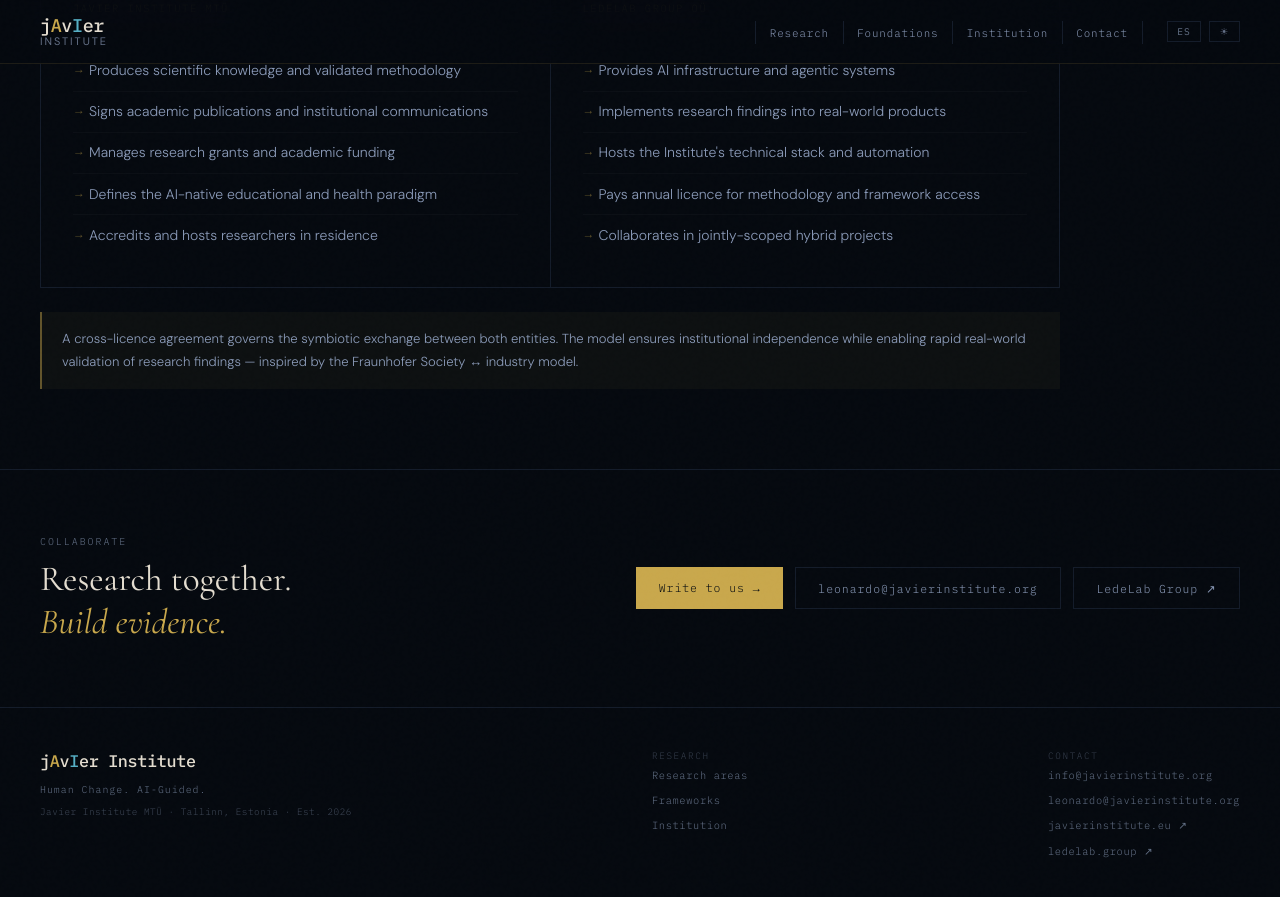
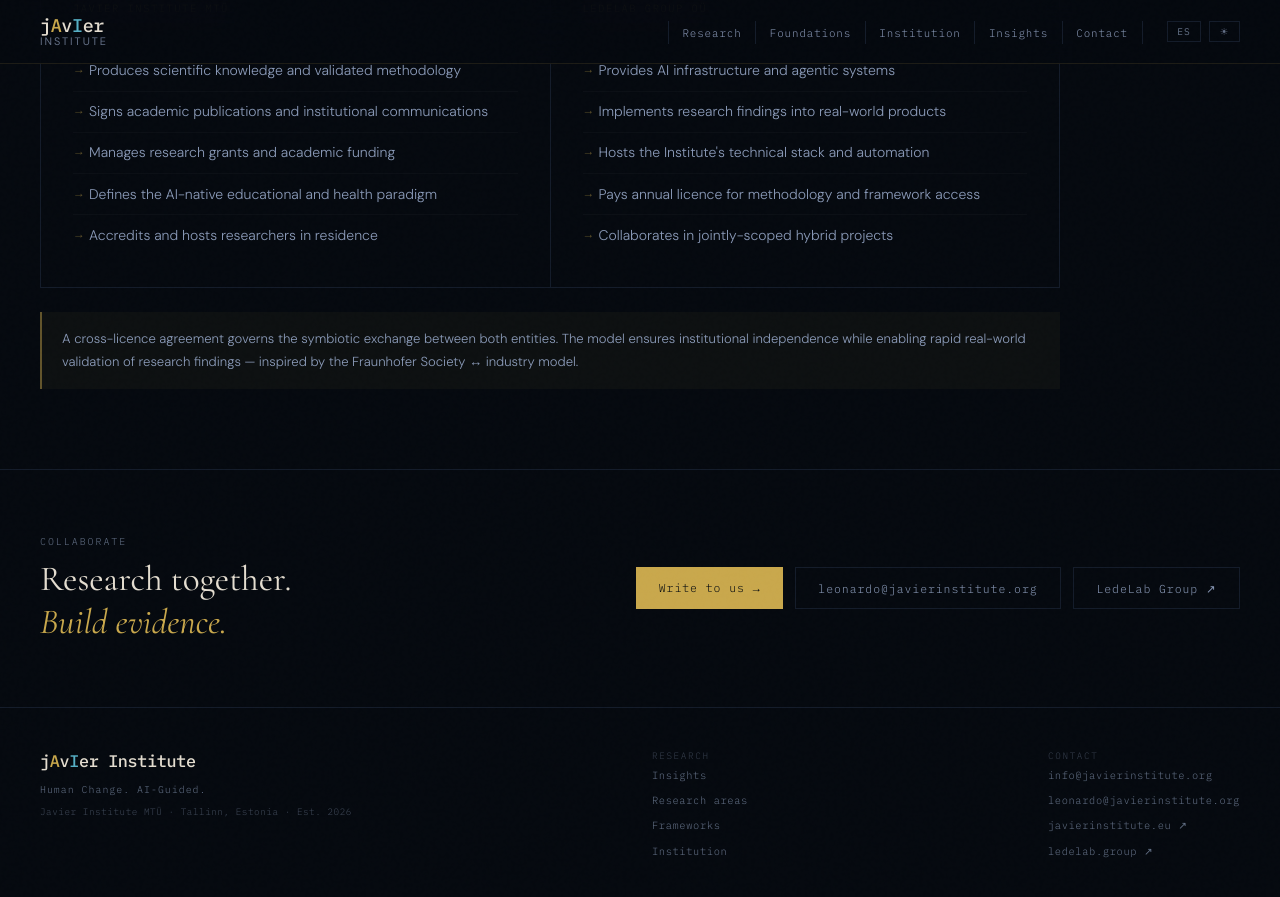
Before and after one commit to ledelab2030/javierinstitute, a Jekyll site: the page index.html, which Jekyll copies as it is, in a window 1280 px wide and 900 px high, scrolled down 3510 px. Shown: the top 897 px of the window. Built offline with Jekyll 4.4.1, drawn with Linux system fonts in a browser that asks for light colours.

Commit message:
Add Insights link to navigation and footer

```diff
--- a/index.html
+++ b/index.html
@@ -697,6 +697,7 @@
         <li><a href="#research"     data-en="Research"     data-es="Investigación">Research</a></li>
         <li><a href="#foundations"  data-en="Foundations"  data-es="Fundamentos">Foundations</a></li>
         <li><a href="#institution"  data-en="Institution"  data-es="Institución">Institution</a></li>
+        <li><a href="/insights/"     data-en="Insights"     data-es="Insights">Insights</a></li>
         <li><a href="#contact"      data-en="Contact"      data-es="Contacto">Contact</a></li>
       </ul>
       <button class="ctrl" id="langBtn" onclick="toggleLang()">ES</button>
@@ -1156,6 +1157,7 @@
         Research
       </div>
       <div class="footer-links">
+        <a href="/insights/"   data-en="Insights"        data-es="Insights">Insights</a>
         <a href="#research"    data-en="Research areas"  data-es="Líneas de investigación">Research areas</a>
         <a href="#foundations" data-en="Frameworks"      data-es="Fundamentos teóricos">Frameworks</a>
         <a href="#institution" data-en="Institution"     data-es="Institución">Institution</a>
```
